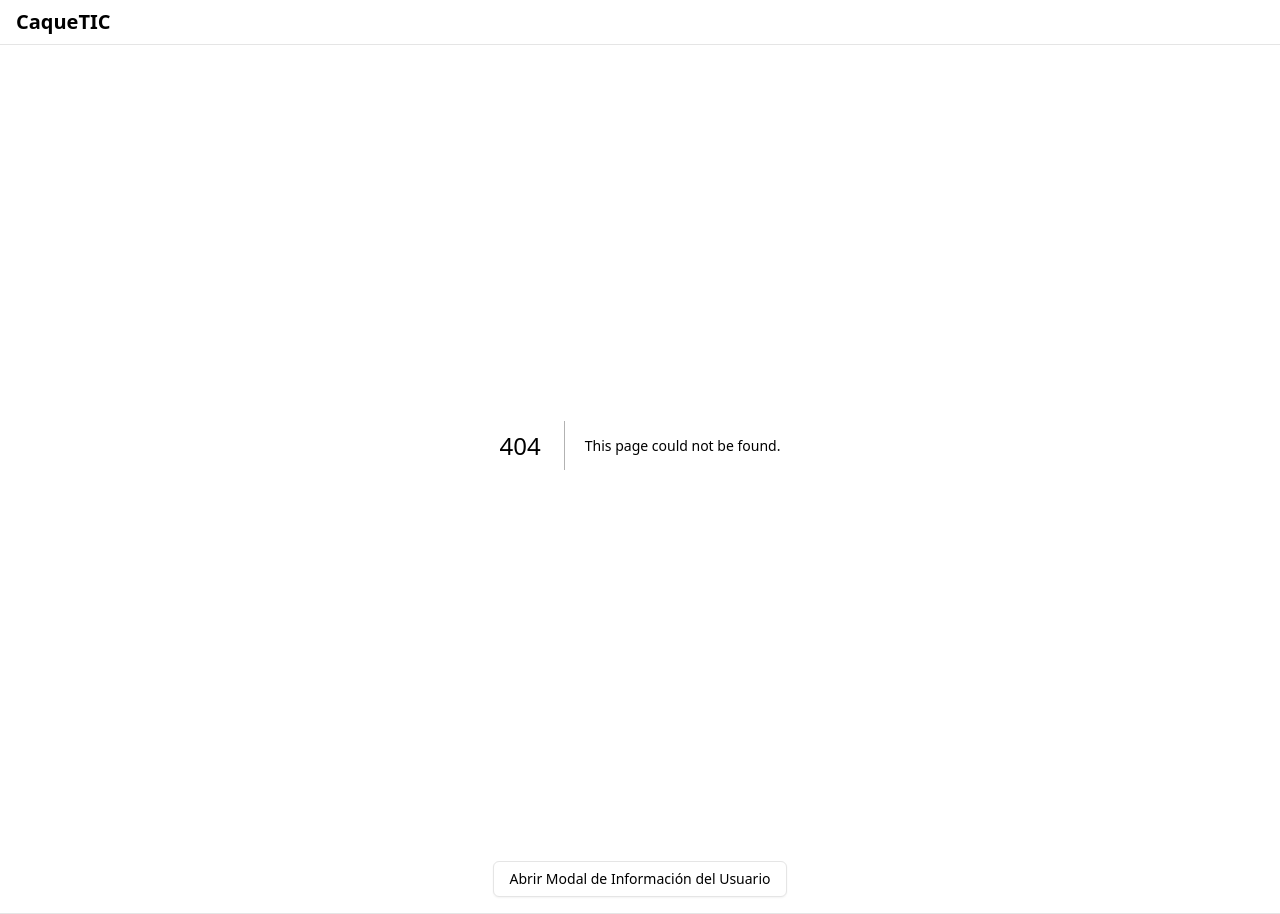
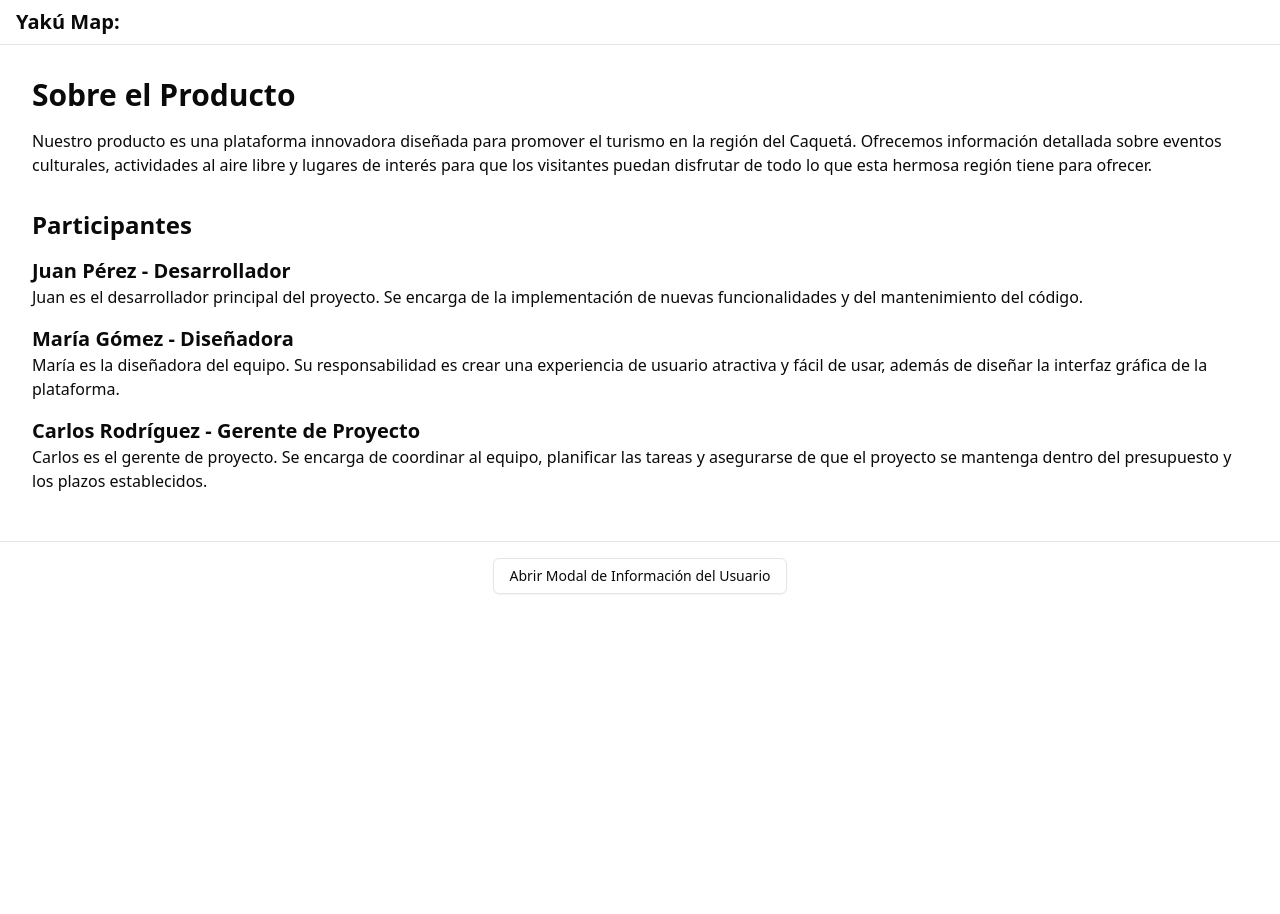
Before and after one commit to wildchamo/caquetic-turismo, a Next.js app: page /about in a window 1280 px wide. Before the commit this address had no page. After the commit the page ends 800 px from the top, so only its background shows below. Built offline with nearby package versions, Linux system fonts and the light colour scheme.

Commit message:
about ready

```diff
--- /dev/null
+++ b/src/app/about/page.jsx
@@ -0,0 +1,46 @@
+export default function About() {
+  return (
+    <main className="p-8">
+      <section className="mb-8">
+        <h1 className="text-3xl font-bold mb-4">Sobre el Producto</h1>
+        <p>
+          Nuestro producto es una plataforma innovadora diseñada para promover
+          el turismo en la región del Caquetá. Ofrecemos información detallada
+          sobre eventos culturales, actividades al aire libre y lugares de
+          interés para que los visitantes puedan disfrutar de todo lo que esta
+          hermosa región tiene para ofrecer.
+        </p>
+      </section>
+
+      <section>
+        <h2 className="text-2xl font-bold mb-4">Participantes</h2>
+        <div className="mb-4">
+          <h3 className="text-xl font-semibold">Juan Pérez - Desarrollador</h3>
+          <p>
+            Juan es el desarrollador principal del proyecto. Se encarga de la
+            implementación de nuevas funcionalidades y del mantenimiento del
+            código.
+          </p>
+        </div>
+        <div className="mb-4">
+          <h3 className="text-xl font-semibold">María Gómez - Diseñadora</h3>
+          <p>
+            María es la diseñadora del equipo. Su responsabilidad es crear una
+            experiencia de usuario atractiva y fácil de usar, además de diseñar
+            la interfaz gráfica de la plataforma.
+          </p>
+        </div>
+        <div className="mb-4">
+          <h3 className="text-xl font-semibold">
+            Carlos Rodríguez - Gerente de Proyecto
+          </h3>
+          <p>
+            Carlos es el gerente de proyecto. Se encarga de coordinar al equipo,
+            planificar las tareas y asegurarse de que el proyecto se mantenga
+            dentro del presupuesto y los plazos establecidos.
+          </p>
+        </div>
+      </section>
+    </main>
+  );
+}
--- a/src/app/layout.js
+++ b/src/app/layout.js
@@ -15,7 +15,7 @@ const geistMono = Geist_Mono({
 });
 
 export const metadata = {
-  title: "CaqueTIC",
+  title: "Yakú Map",
   description: "Caquetá en la era digital",
 };
 
--- a/src/app/page.js
+++ b/src/app/page.js
@@ -1,3 +1,3 @@
 export default function Home() {
-  return <></>;
+  return <main className="h-96"></main>;
 }
--- a/src/components/ui/footer.jsx
+++ b/src/components/ui/footer.jsx
@@ -2,7 +2,7 @@ import { UserInfoModal } from "@/hooks/user-info-modal";
 
 export default function Footer() {
   return (
-    <footer className="bg-background border-b p-4 text-center">
+    <footer className="bg-background border-t p-4 text-center">
       <UserInfoModal />
     </footer>
   );
--- a/src/components/ui/header.jsx
+++ b/src/components/ui/header.jsx
@@ -1,7 +1,7 @@
 export default function Header() {
   return (
     <header className="flex items-center justify-between px-4 py-2 bg-background border-b">
-      <h1 className="text-xl font-bold">CaqueTIC </h1>
+      <h1 className="text-xl font-bold">Yakú Map: </h1>
     </header>
   );
 }
```
